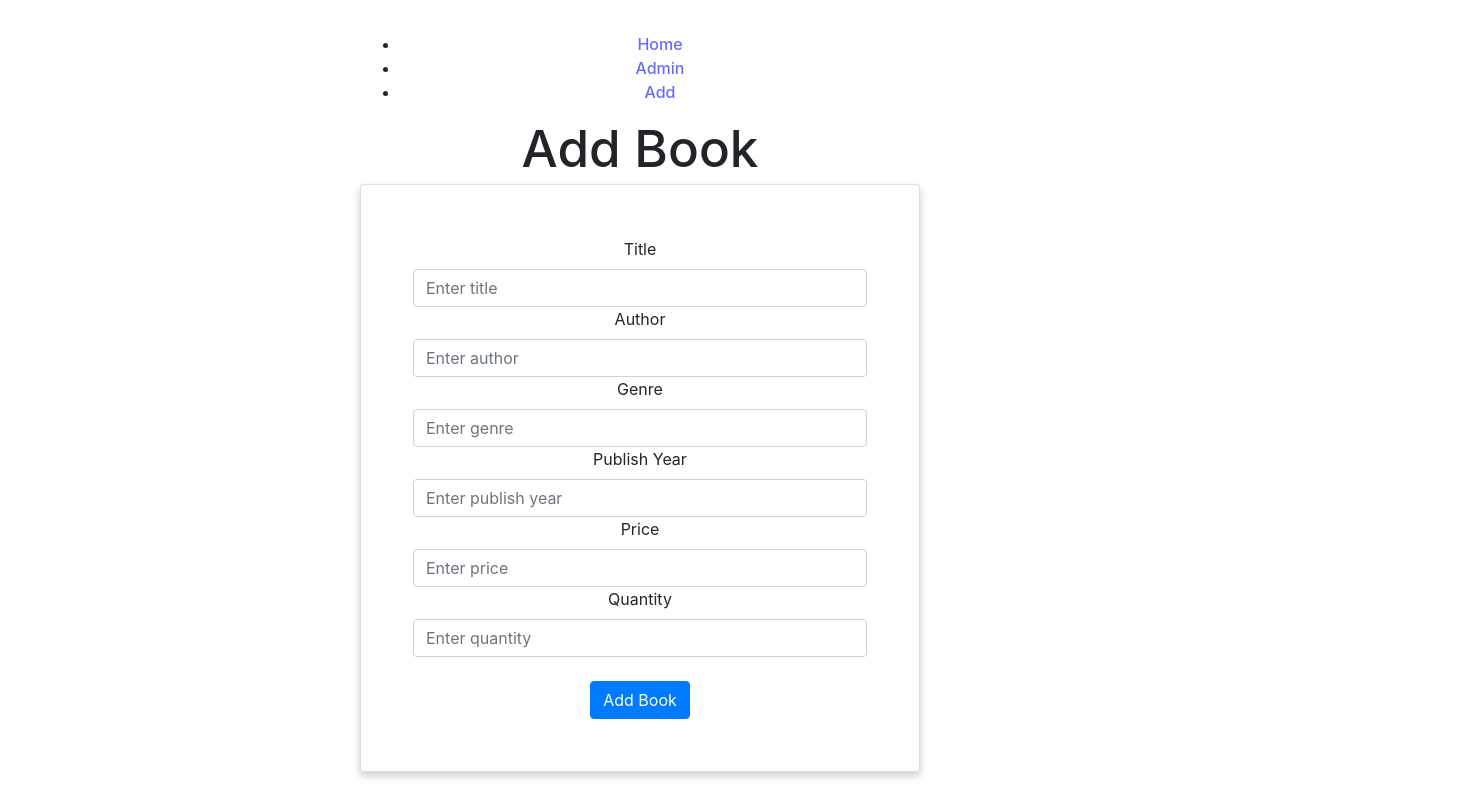
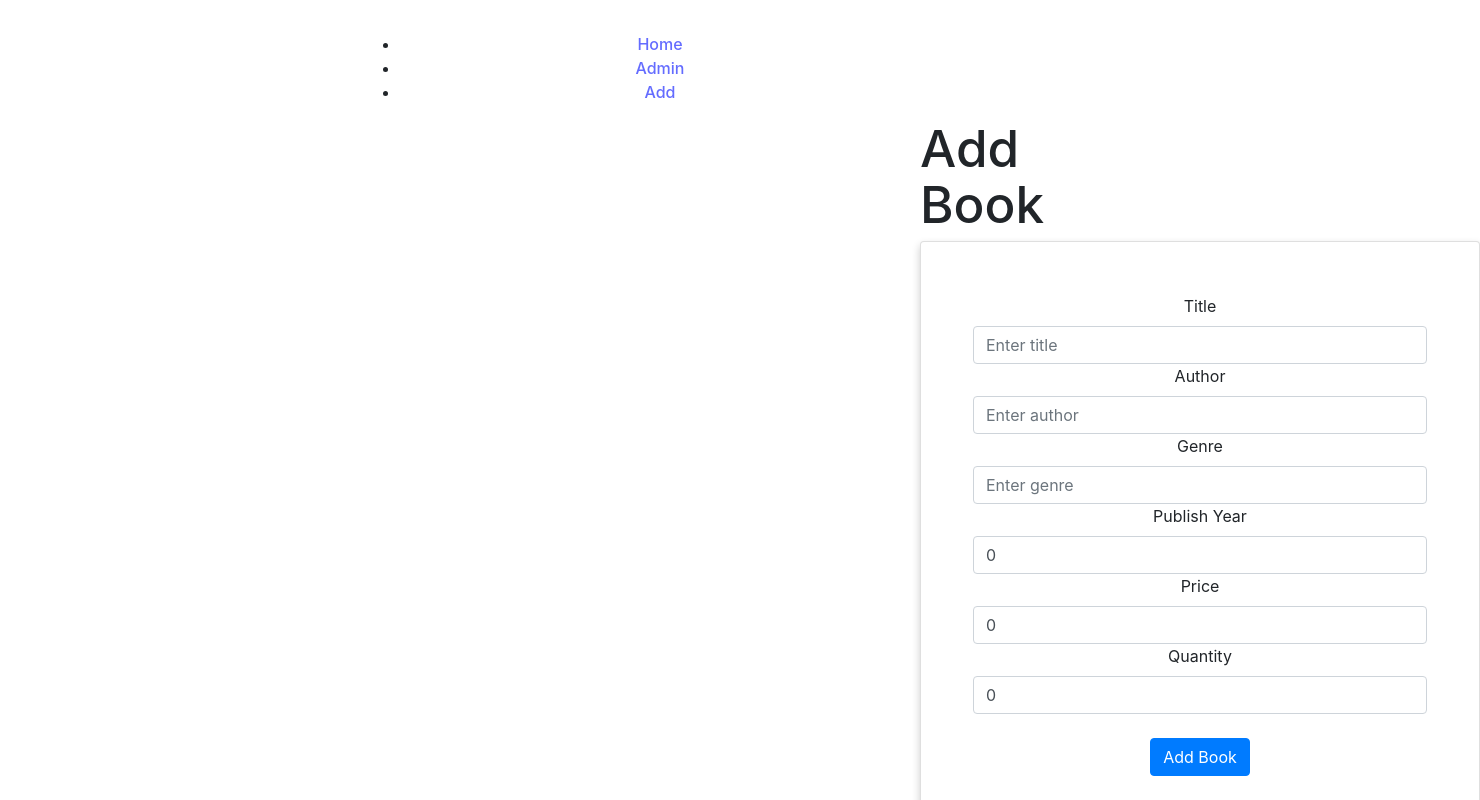
Before and after one commit to MaryamSaeed0119/bookstore, a React (Vite) app in the folder Frontend/bookstorefrontend/: page /add in a window 1280 px wide. Shown: the top 800 px of the page, 1480 px wide, since content can reach past the window. Built offline with nearby package versions, Linux system fonts and the light colour scheme.

Commit message:
Add Form working

```diff
--- a/Frontend/bookstorefrontend/src/screens/AddScreen.jsx
+++ b/Frontend/bookstorefrontend/src/screens/AddScreen.jsx
@@ -1,3 +1,4 @@
+import axios from 'axios';
 import React, { useState } from 'react';
 import { Form, Button, Card } from 'react-bootstrap';
 
@@ -5,17 +6,27 @@ const AddScreen = () => {
     const [title, setTitle] = useState('');
     const [author, setAuthor] = useState('');
     const [genre, setGenre] = useState('');
-    const [publishYear, setPublishYear] = useState('');
-    const [price, setPrice] = useState('');
-    const [qty, setQty] = useState('');
+    const [publishYear, setPublishYear] = useState(0);
+    const [price, setPrice] = useState(0);
+    const [qty, setQty] = useState(0);
 
     const handleAddBook = () => {
         // Logic to add the book with the entered details
         // You can use the state variables (title, author, genre, publishYear, price, qty) to access the entered values
+        async function addBook(){
+            try {
+                const response = await axios.post("http://localhost:3000/api/books", {title, author, genre, publishYear, price, qty});
+                window.location.replace("http://localhost:5173/admin");
+            } catch (error) {
+                console.log(error)
+            }
+        }
+
+        addBook();
     };
 
     return (
-        <div>
+        <div style={{'paddingLeft':'100%'}}>
             <h1>Add Book</h1>
             <Card style={{ width: '35rem', boxShadow: '0 4px 8px 0 rgba(0,0,0,0.2)' }}>
                 <Card.Body>
```
